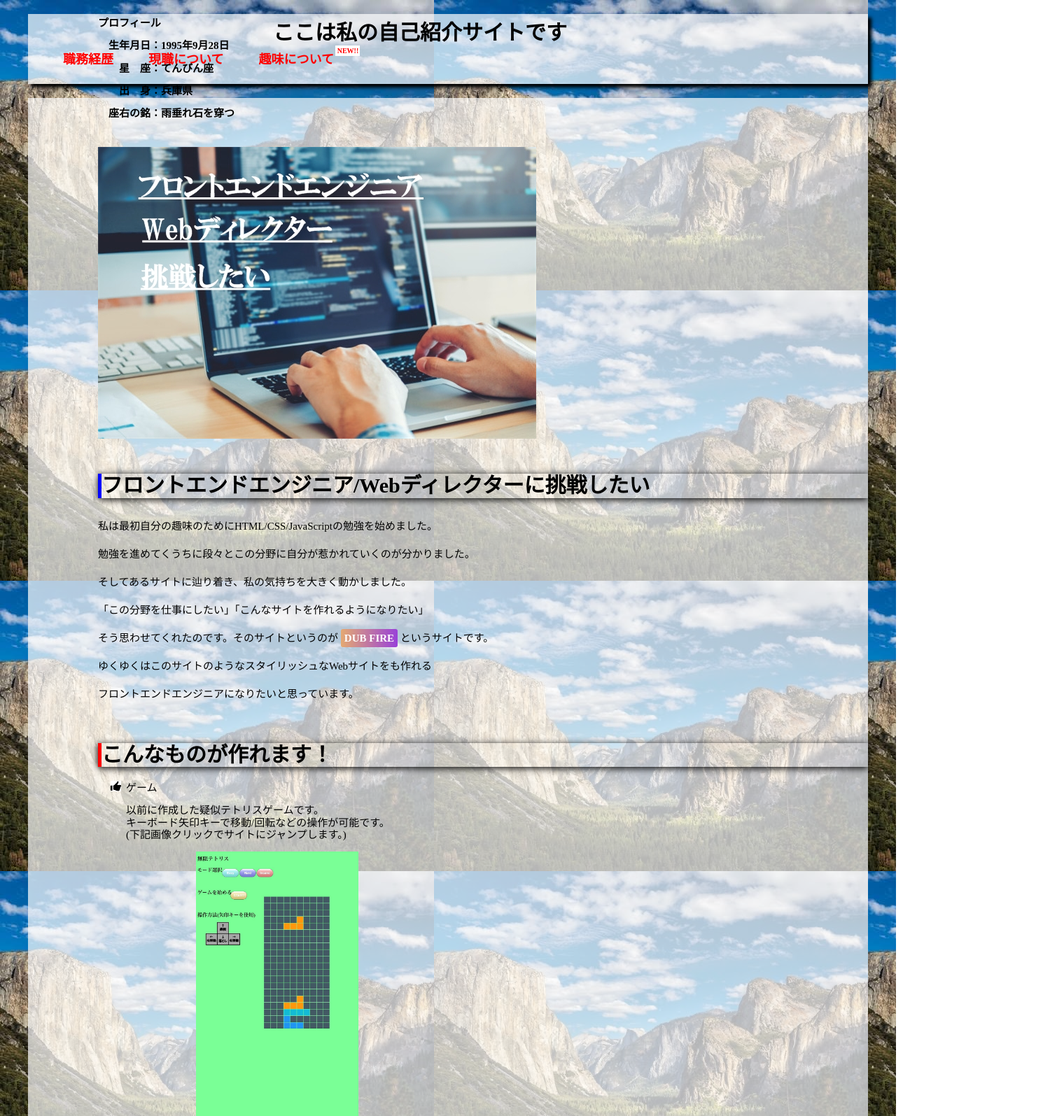
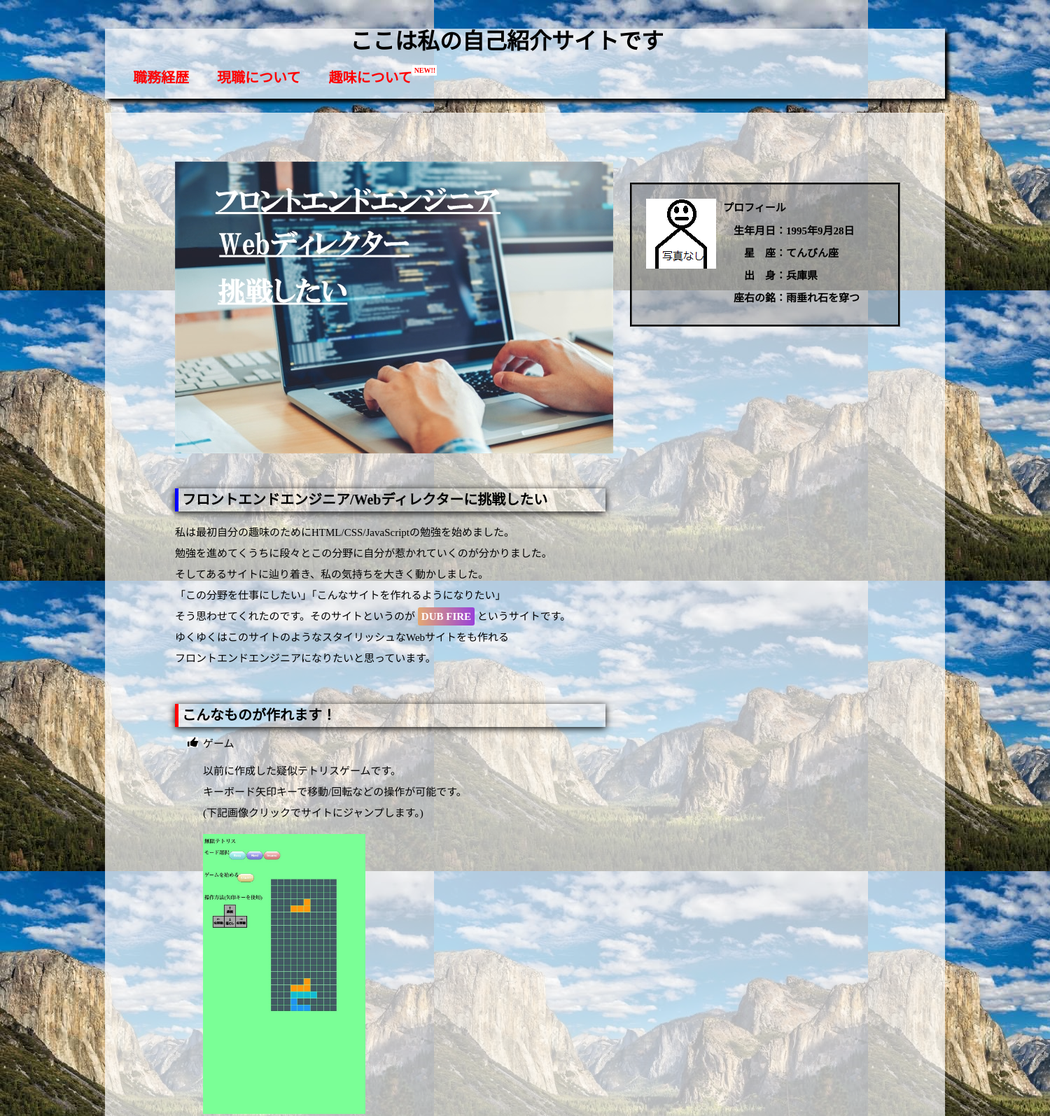
Before and after one commit to daikix/practice01, a plain HTML site: page index.html in a window 1280 px wide. Shown: the top 1595 px of the page at 70% size, 1500 px wide, since content can reach past the window. Drawn offline with nearby package versions, Linux system fonts and the light colour scheme.

Commit message:
Update style.css

```diff
--- a/css/style.css
+++ b/css/style.css
@@ -1,93 +1,22 @@
+/* --------共通デザイン-------- */
 html{
-  font-size: 20px;
+  font-size: 62.5%;
 }
-
 body{
   background-image: url(../img/background.jpg);
-  font-size: 15px;
-  -webkit-text-size-adjust: 100%;
+  width: 1500px;
+  margin: 0 auto;
 }
-
 .large{
   font-size: 2rem;
 }
-
 .common{
-  width: 1200px;
+  width: 80%;
   margin: 0 auto;
   background-color: rgba(255,255,255,0.7);
 }
 
-@media screen and (max-width:480px){
-  .common{
-    width: 10vw;
-    margin: 0 auto;
-    background-color: rgba(255,255,255,0.7);
-  }
-}
-
-.title-common{
-  width: 626px;
-  font-size: 1rem;
-  padding-left: 10px;
-  display: block;
-  margin: 10px auto;
-  font-family: "游ゴシック";
-  transition: all 500ms ease-in-out
-}
-
-.page-header{
-  padding: 20px 0;
-}
-
-.page-header .common{
-  height: 100px;
-  /* 右影　左影　ぼかし距離 */
-  box-shadow: 5px 5px 5px;
-  color: #000000;
-  position: relative;
-}
-
-.page-header-title h1{
-  width: 500px;
-  display: block;
-  margin: 0 auto;
-  padding-top: 10px;
-  padding-bottom: 10px;
-}
-
-.page-header-memu{
-  display: flex;
-}
-
-.page-header-memu .history{
-  font-size: 1.2em;
-  font-family: "游ゴシック";
-  font-weight: 700;
-}
-
-.page-header-memu .history a{
-  color: red;
-  text-decoration: none;
-  margin-left: 50px;
-}
-
-.page-header-memu .now-job{
-  font-size: 1.2em;
-  font-family: "游ゴシック";
-  font-weight: 700;
-}
-
-.page-header-memu .now-job a{
-  color: red;
-  text-decoration: none;
-  margin-left: 50px;
-}
-
-.hobby{
-  position: relative;
-}
-
+/*--------new icon--------*/
 .newicon{
   position: absolute;
   background: #ff0000;
@@ -95,132 +24,47 @@ body{
   font-weight: 800;
   width: 35px;
   height: 15px;
-  font-size: 0.5rem;
+  font-size: 1rem;
   text-align: center;
   line-height: 15px;
   transform: translate(160px,-30px);
 }
-
-.blink{
+.newicon.blink{
   background: #fff;
   color: #ff0000;
 }
 
-.page-header-memu .hobby{
-  font-size: 1.2em;
+/*--------ヘッダーデザイン--------*/
+.page-header{
+  padding: 20px 0;
+}
+.page-header .common{
+  height: 100px;
+  box-shadow: 5px 5px 5px;
+  color: #000000;
+  position: relative;
+}
+.page-header-title{
+  width: 500px;
+  display: block;
+  margin: 0 auto;
+  font-size: 1.6rem;
+}
+.page-header-memu{
+  display: flex;
+}
+.page-header-memu{
+  font-size: 2rem;
   font-family: "游ゴシック";
   font-weight: 700;
 }
-
+.page-header-memu .history a,
+.page-header-memu .now-job a,
 .page-header-memu .hobby a{
   color: red;
   text-decoration: none;
-  margin-left: 50px;
+  margin-left: 40px;
 }
-
-.page-main{
-  padding: 20px 0
-}
-
-.page-main_mainvisual-img{
-  margin-top: 50px;
-}
-.page-main_mainvisual-img img{
-  display: block;
-  margin-left: 100px;
-}
-
-.page-main-content-title_1,
-.page-main-content-title_2{
-  margin-top: 50px;
-}
-
-.page-main-content-title_1 h1{
-  border-left: solid 5px #0000ff;
-  box-shadow: 0 2px 10px #000000;
-  margin-left: 100px;
-}
-
-.page-main-content-title_1 h1:hover{
-  background-color: #0000ff;
-  color: #fff;
-  border-left: solid 5px #fff;
-}
-
-.page-main-content-title_2 h1{
-  border-left: solid 5px #ff0000;
-  box-shadow: 0 2px 10px #000000;
-  margin-left: 100px;
-}
-
-.page-main-content-title_2 h1:hover{
-  background-color: #ff0000;
-  color: #fff;
-  border-left: solid 5px #fff;
-}
-
-.page-main-content-article p{
-  width: 626px;
-  display: block;
-  margin-left: 100px;
-  font-family: "游ゴシック";
-  line-height: 2rem;
-}
-
-.page-main-content-article .DUBFIRE{
-  background: linear-gradient(90deg, #E4A972, #9941D8);
-  padding: 5px 5px;
-  text-decoration: none;
-  color: #fff;
-  font-weight: 900;
-  font-family: "游ゴシック";
-  height: 22px;
-  border-radius: 3px;
-  transition: all 0.8s cubic-bezier(0.1,0.4,0.9,0.4);
-}
-
-.page-main-content-article .DUBFIRE:hover{
-  background: linear-gradient(-90deg, #E4A972, #9941D8);
-}
-
-.page-main-content-example{
-  width: 626px;
-  display: block;
-  margin-left: 100px;
-  font-family: "游ゴシック";
-  position: relative;
-}
-
-.page-main-content-example ul{
-  list-style-image: url(../img/lst_icon.png);
-}
-
-.tetris-img{
-  margin-bottom: 20px
-}
-
-.tetris-img img{
-  height: 400px;
-  margin-left: 100px;
-}
-
-.tetris-img img:hover{
-  border: groove 1px #0000ff;
-}
-
-.button-img{
-  margin-bottom: 20px
-}
-
-.button-img img{
-  height: 300px;
-  margin-left: 100px;
-}
-
-.button-img img:hover{
-  border: groove 1px #0000ff;
-}
-
 .hobby_back{
   position: fixed;
   left: 0;
@@ -234,83 +78,178 @@ body{
   transition: all .8s;
   cursor: pointer;
 }
-
 .hobby_disc{
   position: absolute;
   margin: 0 auto;
-  width: 75vw;
-  height: 2000px;
+  width: 80vw;
+  height: 220vh;
   z-index: 200;
   background: #fff;
   opacity: 0;
   visibility: hidden;
   transition: all .8s;
-  font-size: 1.2em;
+  font-size: 2rem;
   font-style: "游ゴシック"
 }
-
 .open .hobby_back{
   opacity: 0.8;
   visibility: visible;
 }
-
 .open .hobby_disc{
   opacity: 0.8;
   visibility: visible;
 }
-
 .wall_img,
 .hbb_img,
 .trump,
 .caruta{
   display: flex;
 }
-
 #wall2,
 #amp,
 #trump2,
 #caruta2{
   padding-left: 20px
 }
-
 .js-fadein{
   opacity: 0;
   visibility: hidden;
   transform: translateY(40px);
   transition: all 1s;
 }
-
-.is-show.js-fadein{
+.js-fadein img{
+  height: 300px;
+}
+.js-fadein.is-show{
   opacity: 1;
   visibility: visible;
   transform: translateY(0px);
 }
 
-.js-fadein img{
-  height: 300px
+/*--------メインコンテンツデザイン---------*/
+.page-main{
+  padding: 20px 0
+}
+.page-main_mainvisual-img img{
+  display: block;
+  margin-top: 50px;
+  margin-left: 100px;
+}
+.page-main-content-title-common{
+  width: 600px;
+  font-size: 2rem;
+  padding: 5px;
+  display: block;
+  font-family: "游ゴシック";
+  transition: all 500ms ease-in-out;
+  margin-top: 50px;
+}
+.page-main-content-title_1 h1{
+  border-left: solid 5px #0000ff;
+  box-shadow: 0 2px 10px #000000;
+  margin-left: 100px;
+}
+.page-main-content-title_1 h1:hover{
+  background-color: #0000ff;
+  color: #fff;
+  border-left: solid 5px #fff;
+}
+.page-main-content-title_2 h1{
+  border-left: solid 5px #ff0000;
+  box-shadow: 0 2px 10px #000000;
+  margin-left: 100px;
+}
+.page-main-content-title_2 h1:hover{
+  background-color: #ff0000;
+  color: #fff;
+  border-left: solid 5px #fff;
+}
+.page-main-content-article p,
+.page-main-content-example p{
+  width: 600px;
+  display: block;
+  font-family: "游ゴシック";
+  line-height: 3rem;
+  font-size: 1.5rem;
+  margin-left: 100px;
+}
+.page-main-content-article .DUBFIRE{
+  background: linear-gradient(90deg, #E4A972, #9941D8);
+  padding: 5px 5px;
+  text-decoration: none;
+  color: #fff;
+  font-weight: 900;
+  font-family: "游ゴシック";
+  height: 22px;
+  border-radius: 3px;
+  transition: all 0.8s cubic-bezier(0.1,0.4,0.9,0.4);
+}
+.page-main-content-article .DUBFIRE:hover{
+  background: linear-gradient(-90deg, #E4A972, #9941D8);
+}
+.page-main-content-example ul{
+  list-style-image: url(../img/lst_icon.png);
+}
+.page-main-content-example ul li{
+  margin-left: 100px;
+  font-size: 1.5rem;
+}
+.tetris-img-box{
+  display: block;
+  height: 400px;
+  margin-left: 100px;
+  margin-bottom: 20px;
+  overflow: hidden;
+}
+.tetris-img img{
+  height: 400px;
+  transition: all .8s ease-in-out
+}
+.tetris-img img:hover{
+  transform: scale(1.2,1.2);
+}
+.button-img-box{
+  display: block;
+  height: 400px;
+  margin-left: 100px;
+  margin-bottom: 20px;
+  overflow: hidden;
+}
+.button-img img{
+  height: 400px;
+  transition: all .8s ease-in-out;
+}
+.button-img img:hover{
+  transform: scale(1.2,1.2);
 }
 
-.aside{
+/*---------サイドコンテンツ--------*/
+.self-intro-aside{
   border: groove 3px #000000;
   background: rgba(0,0,0,0.2);
-  position: fixed;
+  position: relative;
   width: 380px;
-  height: 220px;
-  top: 218px;
+  height: 200px;
+  top: -1900px;
   left: 900px;
 }
-
 .self-introduce img{
   position: absolute;
   padding: 20px 20px;
 
 }
-
 .self-introduce-disc{
   position: absolute;
-  top: -10px;
-  left: 120px;
+  margin-top: 10px;
+  margin-left: 130px;
   font-weight: 700;
   font-family: "游ゴシック";
-  padding: 20px 20px;
+  font-size: 1.5rem;
 }
+
+/*--------フッター--------*/
+footer{
+  font-size: 1.5rem;
+  text-align: center;
+  font-style: italic;
+}
```
